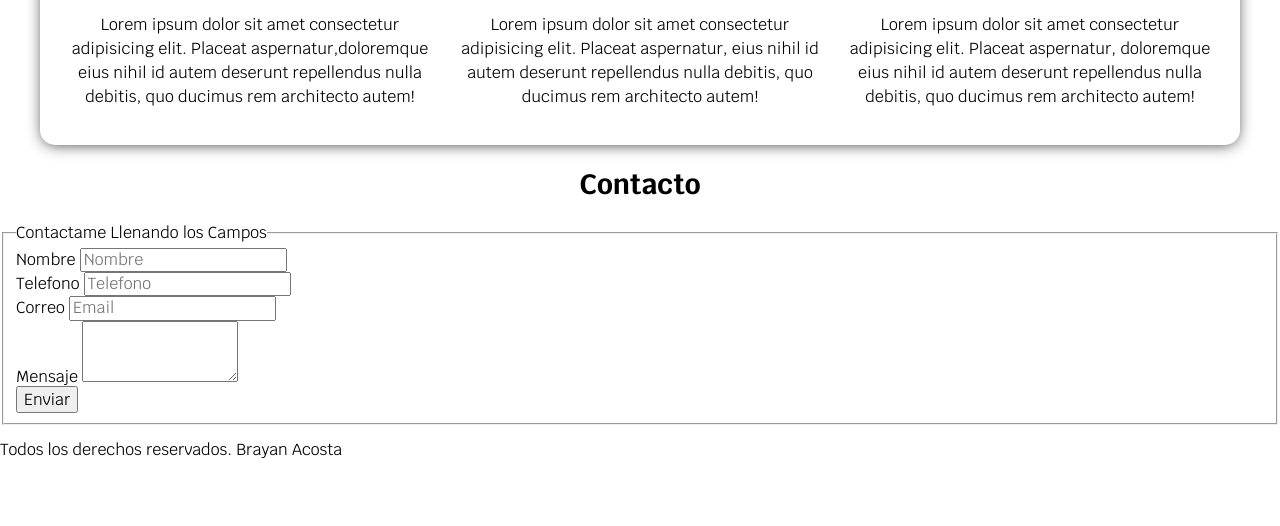
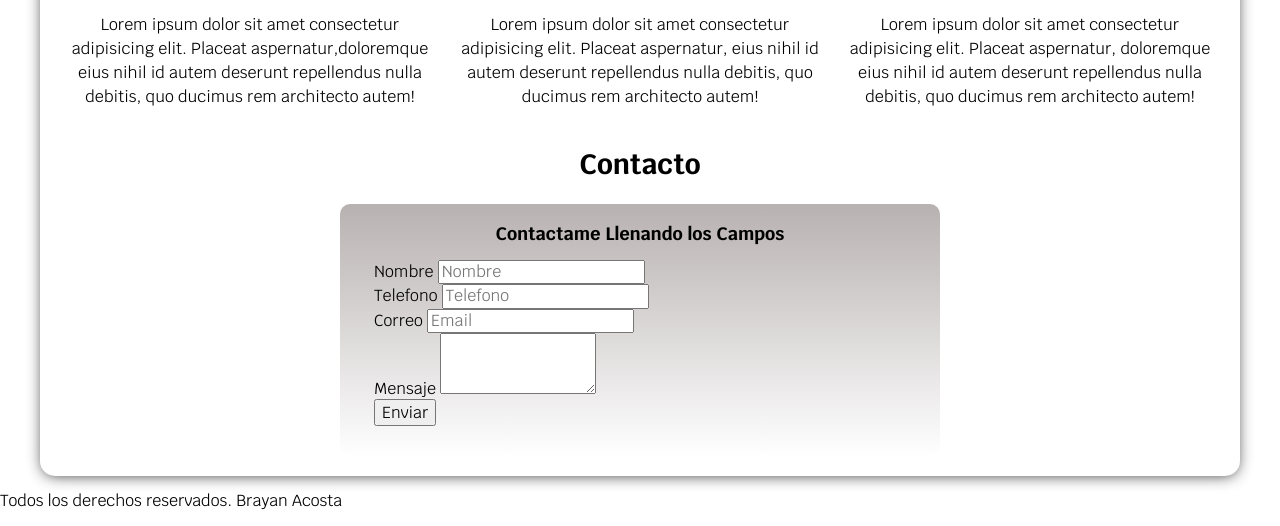
Before and after one commit to BrayanLanda/Tienda-Freelancer, a plain HTML site: page index.html in a window 1280 px wide. Shown: the part 923-1449 px from the top of the page. Before the commit the page ends 1399 px from the top, so only its background shows below. Drawn offline with Linux system fonts and the light colour scheme.

Commit message:
etilos a formulario-en html colocando clases a formulario para dar estilos

```diff
--- a/css/style.css
+++ b/css/style.css
@@ -139,6 +139,26 @@ h3{
     justify-content: space-evenly;
     align-items: center;
 }
+
+/* Formulario */
+.formulario{
+    border-radius: 1rem;
+    background-image: linear-gradient(to top, var(--blanco) 0%, var(--gris)100%);
+    width: min(60rem, 100%);
+    margin: 0 auto;
+    padding: 2rem;
+}
+.formulario fieldset{
+    border: none;
+}
+.formulario legend{
+    text-align: center;
+    font-size: 1.8rem;
+    font-weight: 700;
+    color: var(--oscuro);
+    margin-bottom: 1rem;
+}
+
 /* Media Queries */
 @media(min-width: 480px){
     .navegacion-principal {
--- a/index.html
+++ b/index.html
@@ -91,37 +91,38 @@
                 <p>Lorem ipsum dolor sit amet consectetur adipisicing elit. Placeat aspernatur, doloremque eius nihil id autem deserunt repellendus nulla debitis, quo ducimus rem architecto autem!</p>
             </section>
         </div>
-    </main>
 
         <section>
             <h2>Contacto</h2>
-        <form action="">
+            <form action="" class="formulario">
                 <fieldset>
                     <legend>Contactame Llenando los Campos</legend>
-                <div>
+                    <div class="contenedor-campos">
+                        <div class="campo">
                             <label for="">Nombre</label>
                             <input type="text" placeholder="Nombre">
                         </div>
-                <div>
+                        <div class="campo">
                             <label for="">Telefono</label>
                             <input type="tel" placeholder="Telefono">
                         </div>
-                <div>
+                        <div class="campo">
                             <label for="">Correo</label>
                             <input type="email" placeholder="Email">
                         </div>
-                <div>
+                        <div class="campo">
                             <label for="">Mensaje</label>
                             <textarea name="" id="" cols="15" rows="3"></textarea>
 
                         </div>
+                    </div>
                     <div>
                         <input type="submit" value="Enviar">
                    </div>
-
                 </fieldset>
             </form>
         </section>
+    </main>
 
     <footer>
         <p>Todos los derechos reservados. Brayan Acosta </p>
```
Lines whose indentation alone changed are shown as unchanged.
